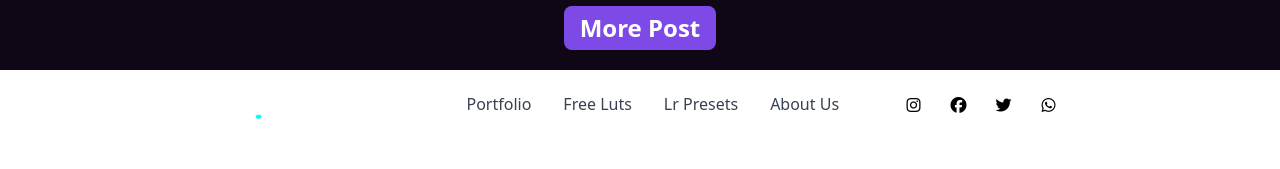
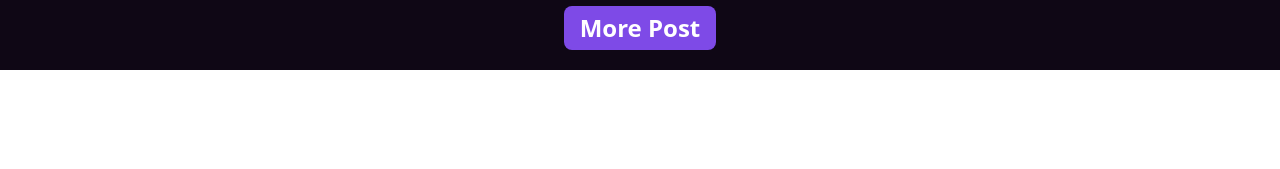
Before and after one commit to AbdulWaris786/PENCILHUB---Frontend, an Angular app: page / in a window 1280 px wide. Shown: the part 1059-1228 px from the top of the page. After the commit the page ends 1129 px from the top, so only its background shows below. Built offline with nearby package versions, Linux system fonts and the light colour scheme.

Commit message:
made some changes

```diff
--- a/src/app/app.component.html
+++ b/src/app/app.component.html
@@ -1,3 +1 @@
 <app-first-page></app-first-page>
-<app-header></app-header>
-<app-layer-one></app-layer-one>
--- a/src/app/home/home.module.ts
+++ b/src/app/home/home.module.ts
@@ -1,9 +1,9 @@
 import { NgModule } from "@angular/core";
 import { HeaderComponent } from "./components/header/header.component";
 import { MainPageComponent } from "./components/mainPage/mainpage.component";
-import { SliderComponent } from "./components/sliderComponent/slider.component";
 import { LayerOneComponent } from "./components/layerOne/layerone.conponent";
 import { CommonModule } from "@angular/common";
+import { SliderComponent } from "./components/sliderComponent/slider.component";
 
 @NgModule({
     declarations:[
```
